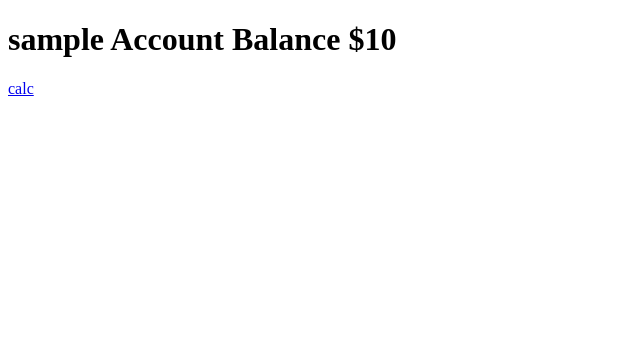
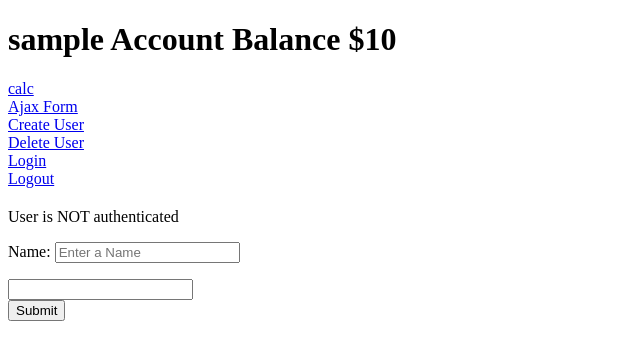
Before and after one commit to Ianwehmeyer/project____4, a Django app: template stockapp/portfolio/templates/portfolio/home.html in a window 1280 px wide. Shown: the top 360 px of the page, without its empty margins (0-640 px from the left). Run offline with Django 3.2, Linux system fonts and the light colour scheme; tables that the repository leaves empty hold one stand-in row (values such as "Sample post"); the template is opened without the code that fills it: values that come from a table or form of the project are taken from there, most other values are stand-ins (such as "Sample title", 1, 10 or a date in 2020); parts of the project's set-up code (start-up, migrations or seed data) failed here and were passed over.

Commit message:
Creating AjaxForm
Working on AjaxForm for logins

```diff
--- a/stockapp/portfolio/forms.py
+++ b/stockapp/portfolio/forms.py
@@ -2,3 +2,8 @@ from django import forms
 
 class CalcForm( forms.Form):
     amount = forms.DecimalField(initial=10, max_digits=20, decimal_places=2) #can I pass database amount to there?
+
+class AjaxForm( forms.Form):
+    name = forms.CharField(widget=forms.TextInput(
+        attrs={'id': 'name', 'placeholder': 'Enter a Name'}
+    ))
--- a/stockapp/portfolio/templates/portfolio/home.html
+++ b/stockapp/portfolio/templates/portfolio/home.html
@@ -6,5 +6,25 @@
         <div>
             <a href="/calc">calc</a></div>
         </div>
+            <div><a href="/ajaxform">Ajax Form</a></div>
+            <div><a href="/createUser">Create User</a></div>
+            <div><a href="/deleteUser">Delete User</a></div>
+            <div><a href="/login">Login</a></div>
+            <div><a href="/logout">Logout</a></div>
+        <h2>{{message}}</h2>
+        {% if user.isauthenticated%}
+            <div>User is authenticated</div>
+        {% else %}
+            <div>User is NOT authenticated</div>
+        {% endif %}
+        <form>
+            {{myajaxform.as_p}}
+            <div>
+                <input type="text" id="result" />
+            </div>
+            <div>
+                <button type="button">Submit</button>
+            </div>
+        </form>
     </body>
 </html>
--- a/stockapp/portfolio/urls.py
+++ b/stockapp/portfolio/urls.py
@@ -4,4 +4,5 @@ from . import views
 urlpatterns = [
     path('', views.home),
     path('calc', views.calc),
+    path('ajaxform', views.ajaxform),
 ]
--- a/stockapp/portfolio/views.py
+++ b/stockapp/portfolio/views.py
@@ -1,12 +1,14 @@
 from django.shortcuts import render, redirect, get_object_or_404
 from .forms import CalcForm
+from .forms import AjaxForm
 from .models import Account
 
 # Create your views here.
 def home(request):
+    myajaxform = AjaxForm()
     account = get_object_or_404( Account, pk=1)
     balance = account.balance
-    context = { 'username': 'Ian Studmeyer', 'balance' : balance}
+    context = { 'myajaxform' : myajaxform, 'username': 'Ian Studmeyer', 'balance' : balance}
     return render( request, 'portfolio/home.html', context)
 
 def calc(request):
```
